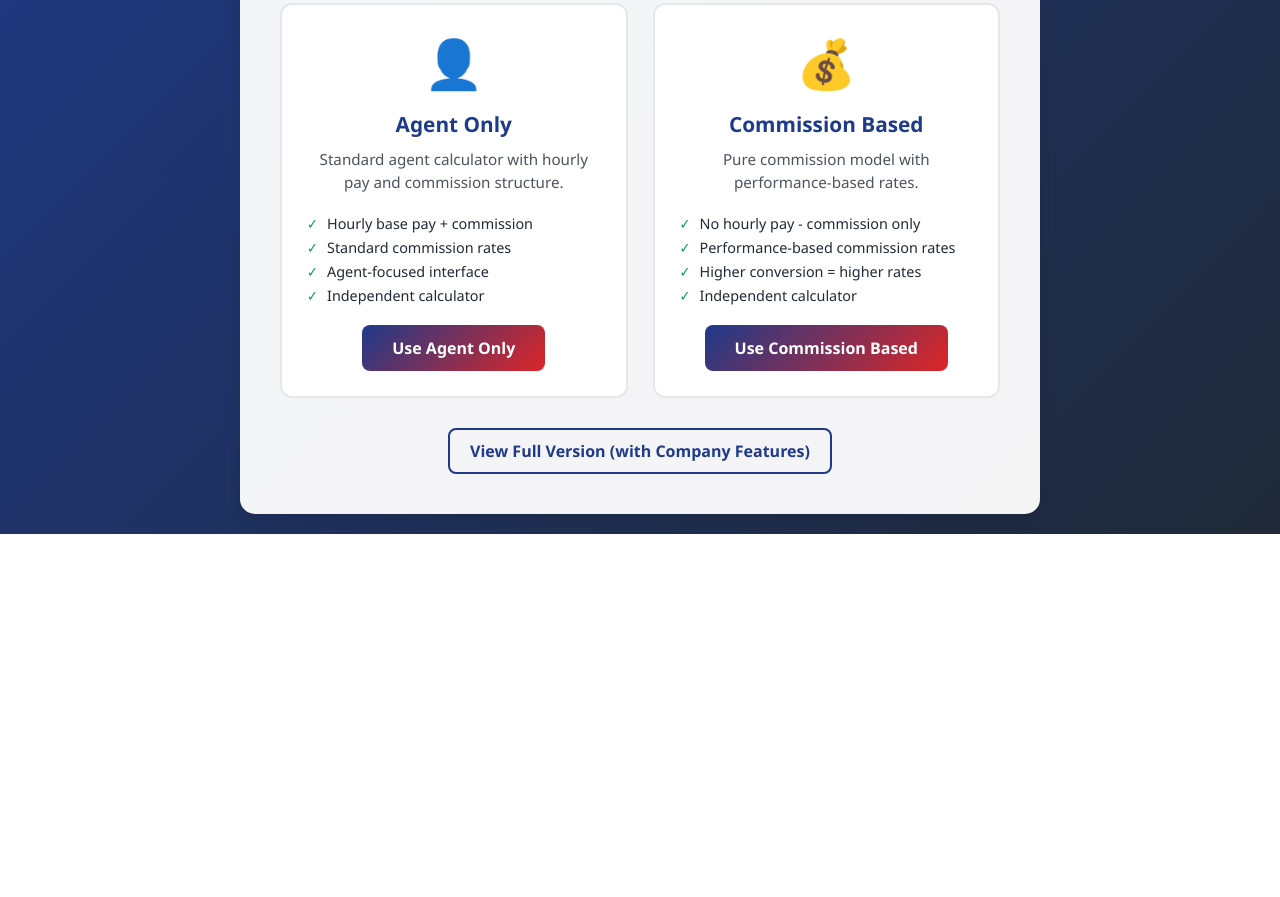
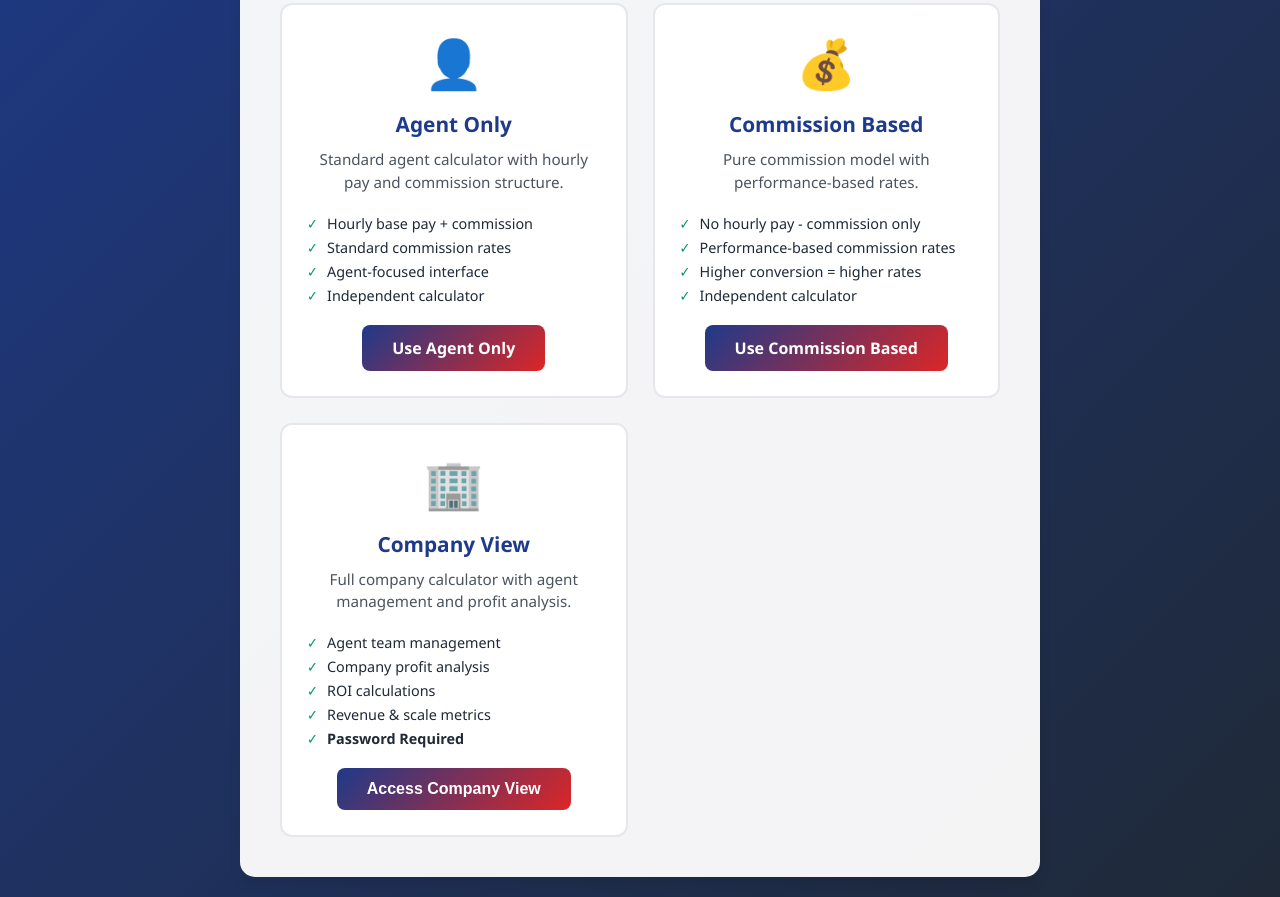
Before and after one commit to bbarnes4318/compensation, a website: page versions/index.html in a window 1280 px wide. Shown: the part 337-1234 px from the top of the page. Before the commit the page ends 871 px from the top, so only its background shows below. Drawn offline with Linux system fonts and the light colour scheme.

Commit message:
Add password-protected company view option (password: 3535)

```diff
--- a/versions/index.html
+++ b/versions/index.html
@@ -247,12 +247,42 @@
                     </ul>
                     <a href="commission-based.html" class="version-button">Use Commission Based</a>
                 </div>
-            </div>
 
-            <div class="back-link">
-                <a href="../final.html">View Full Version (with Company Features)</a>
+                <div class="version-card" onclick="promptForCompanyAccess()">
+                    <div class="version-icon">🏢</div>
+                    <h3 class="version-title">Company View</h3>
+                    <p class="version-description">Full company calculator with agent management and profit analysis.</p>
+                    <ul class="version-features">
+                        <li>Agent team management</li>
+                        <li>Company profit analysis</li>
+                        <li>ROI calculations</li>
+                        <li>Revenue & scale metrics</li>
+                        <li><strong>Password Required</strong></li>
+                    </ul>
+                    <button class="version-button" onclick="promptForCompanyAccess()">Access Company View</button>
+                </div>
             </div>
         </div>
     </div>
+
+    <script>
+        function promptForCompanyAccess() {
+            const password = prompt("Enter password to access Company View:");
+            if (password === "3535") {
+                window.location.href = "../final.html";
+            } else if (password !== null) {
+                alert("Incorrect password. Access denied.");
+            }
+        }
+
+        // Prevent the onclick from firing on the card when clicking the button
+        document.querySelectorAll('.version-card').forEach(card => {
+            card.addEventListener('click', function(e) {
+                if (e.target.tagName === 'BUTTON' || e.target.tagName === 'A') {
+                    e.stopPropagation();
+                }
+            });
+        });
+    </script>
 </body>
 </html>
```
